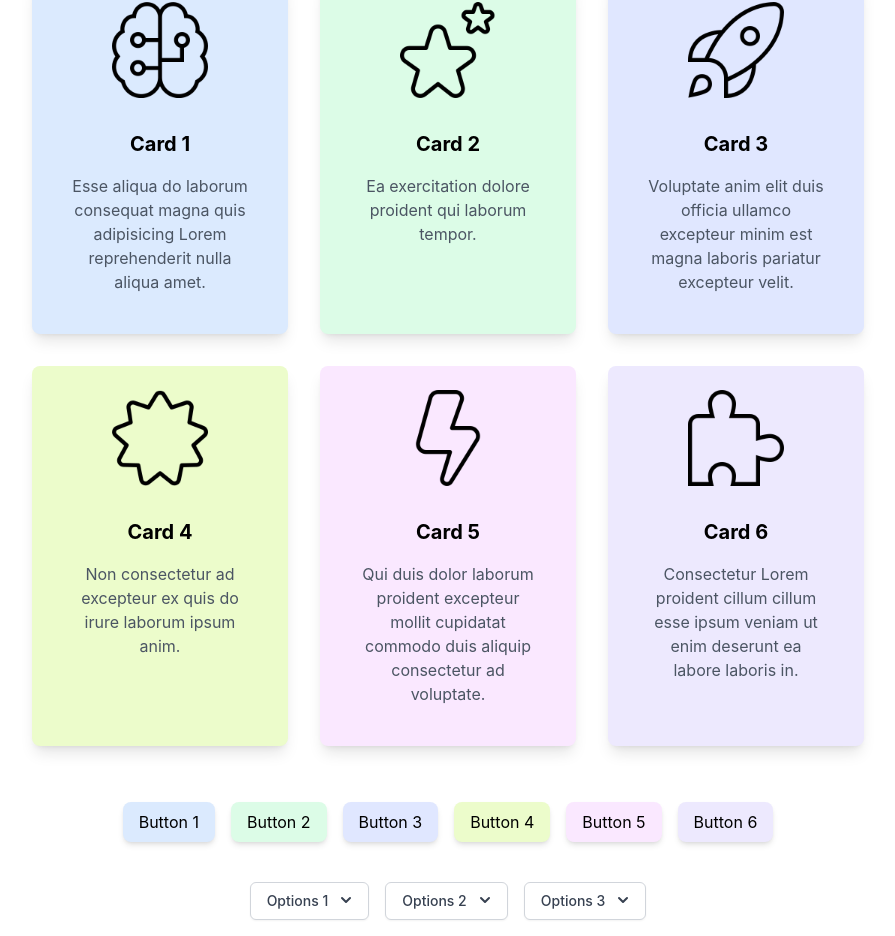
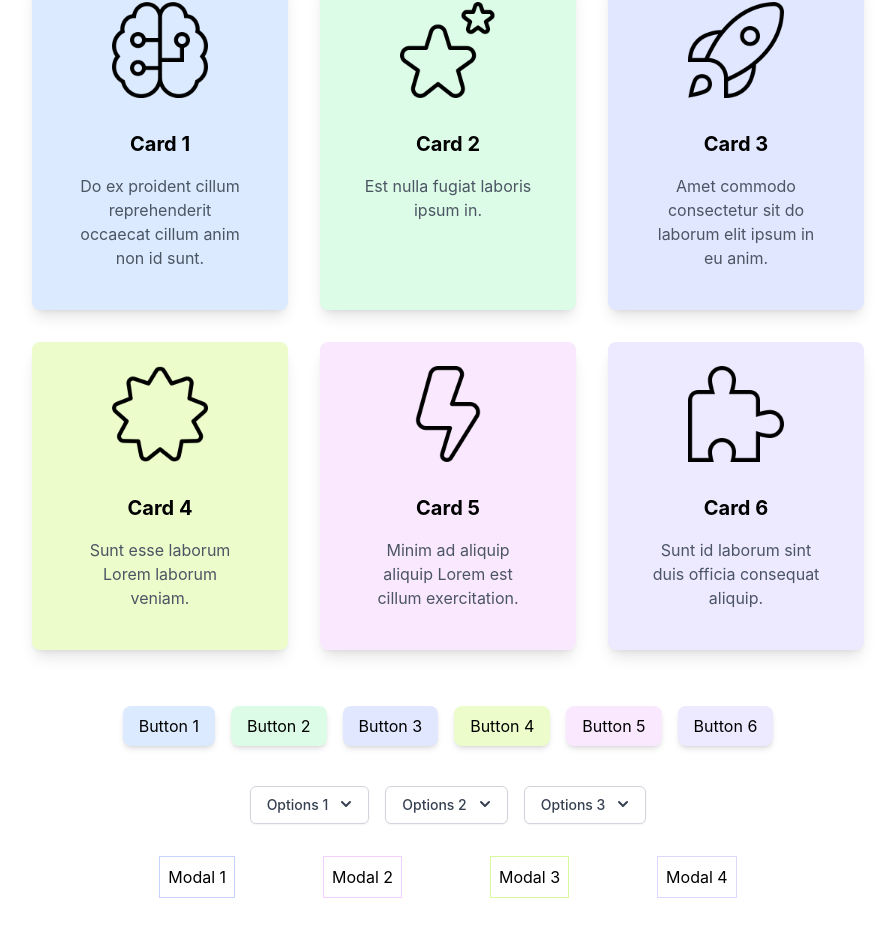
Before and after one commit to yafira/cute-ui-interactions, a React (Create React App) app: page / in a window 1280 px wide. Shown: the part 198-1134 px from the top of the page, without its empty margins (192-1087 px from the left). After the commit the page ends 1112 px from the top, so only its background shows below. Built offline with nearby package versions, Linux system fonts and the light colour scheme.

Commit message:
implemented modal components

```diff
--- a/src/App.js
+++ b/src/App.js
@@ -3,6 +3,7 @@ import Card from './components/Card'
 import Button from './components/Button'
 import { loremIpsum } from 'lorem-ipsum'
 import DropdownMenu from './components/DropdownMenu'
+import Modal from './components/Modal'
 
 const Header = () => {
 	return (
@@ -143,6 +144,7 @@ function App() {
 				))}
 			</div>
 			<DropdownMenu />
+			<Modal />
 		</>
 	)
 }
--- /dev/null
+++ b/src/components/Modal.js
@@ -0,0 +1,124 @@
+import React from 'react'
+import { motion, AnimatePresence } from 'framer-motion'
+import { loremIpsum } from 'lorem-ipsum'
+
+const Modal = ({ isOpen, onClose, animation, children }) => {
+	return (
+		<AnimatePresence>
+			{isOpen && (
+				<motion.div
+					initial={{ opacity: 0 }}
+					animate={{ opacity: 1 }}
+					exit={{ opacity: 0 }}
+					transition={{ duration: 0.3 }}
+					className='fixed inset-0 z-50 flex items-center justify-center bg-gray-900 bg-opacity-50'
+					onClick={onClose}
+				>
+					<motion.div
+						initial={animation.initial}
+						animate={animation.animate}
+						exit={animation.exit}
+						transition={animation.transition}
+						className='bg-white rounded-lg shadow-lg p-6 max-w-md w-full'
+						onClick={(e) => e.stopPropagation()}
+					>
+						{children}
+					</motion.div>
+				</motion.div>
+			)}
+		</AnimatePresence>
+	)
+}
+
+const texts = [
+	loremIpsum({ count: 1, units: 'sentences' }),
+	loremIpsum({ count: 1, units: 'sentences' }),
+	loremIpsum({ count: 1, units: 'sentences' }),
+	loremIpsum({ count: 1, units: 'sentences' }),
+	loremIpsum({ count: 1, units: 'sentences' }),
+	loremIpsum({ count: 1, units: 'sentences' }),
+]
+
+const InteractiveModals = () => {
+	const [isOpen, setIsOpen] = React.useState([false, false, false, false])
+
+	const animations = [
+		{
+			initial: { scale: 0 },
+			animate: { scale: 1 },
+			exit: { scale: 0 },
+			transition: { duration: 0.3 },
+		},
+		{
+			initial: { opacity: 0 },
+			animate: { opacity: 1 },
+			exit: { opacity: 0 },
+			transition: { duration: 0.3 },
+		},
+		{
+			initial: { y: -100 },
+			animate: { y: 0 },
+			exit: { y: -100 },
+			transition: { duration: 0.3 },
+		},
+		{
+			initial: { rotate: -180 },
+			animate: { rotate: 0 },
+			exit: { rotate: -180 },
+			transition: { duration: 0.3 },
+		},
+	]
+
+	const openModal = (index) => {
+		setIsOpen((prev) => {
+			const newState = [...prev]
+			newState[index] = true
+			return newState
+		})
+	}
+
+	const closeModal = (index) => {
+		setIsOpen((prev) => {
+			const newState = [...prev]
+			newState[index] = false
+			return newState
+		})
+	}
+
+	return (
+		<div className='flex justify-center flex-wrap'>
+			{animations.map((animation, index) => (
+				<div key={index} className='mx-9'>
+					<button
+						className={`btn mx-2 my-4 p-2 border ${
+							[
+								'border-indigo-200',
+								'border-fuchsia-200',
+								'border-lime-200',
+								'border-violet-200',
+							][index]
+						}`}
+						onClick={() => openModal(index)}
+					>
+						Modal {index + 1}
+					</button>
+					<Modal
+						isOpen={isOpen[index]}
+						onClose={() => closeModal(index)}
+						animation={animation}
+					>
+						<h2 className='text-lg font-semibold mb-2 text-center'>
+							Modal {index + 1}
+						</h2>
+						<p className='text-sm text-gray-600 mb-4'>{texts[index]}</p>
+						<button className='btn' onClick={() => closeModal(index)}>
+							Close
+						</button>
+					</Modal>
+				</div>
+			))}
+		</div>
+	)
+}
+
+export default InteractiveModals
```
